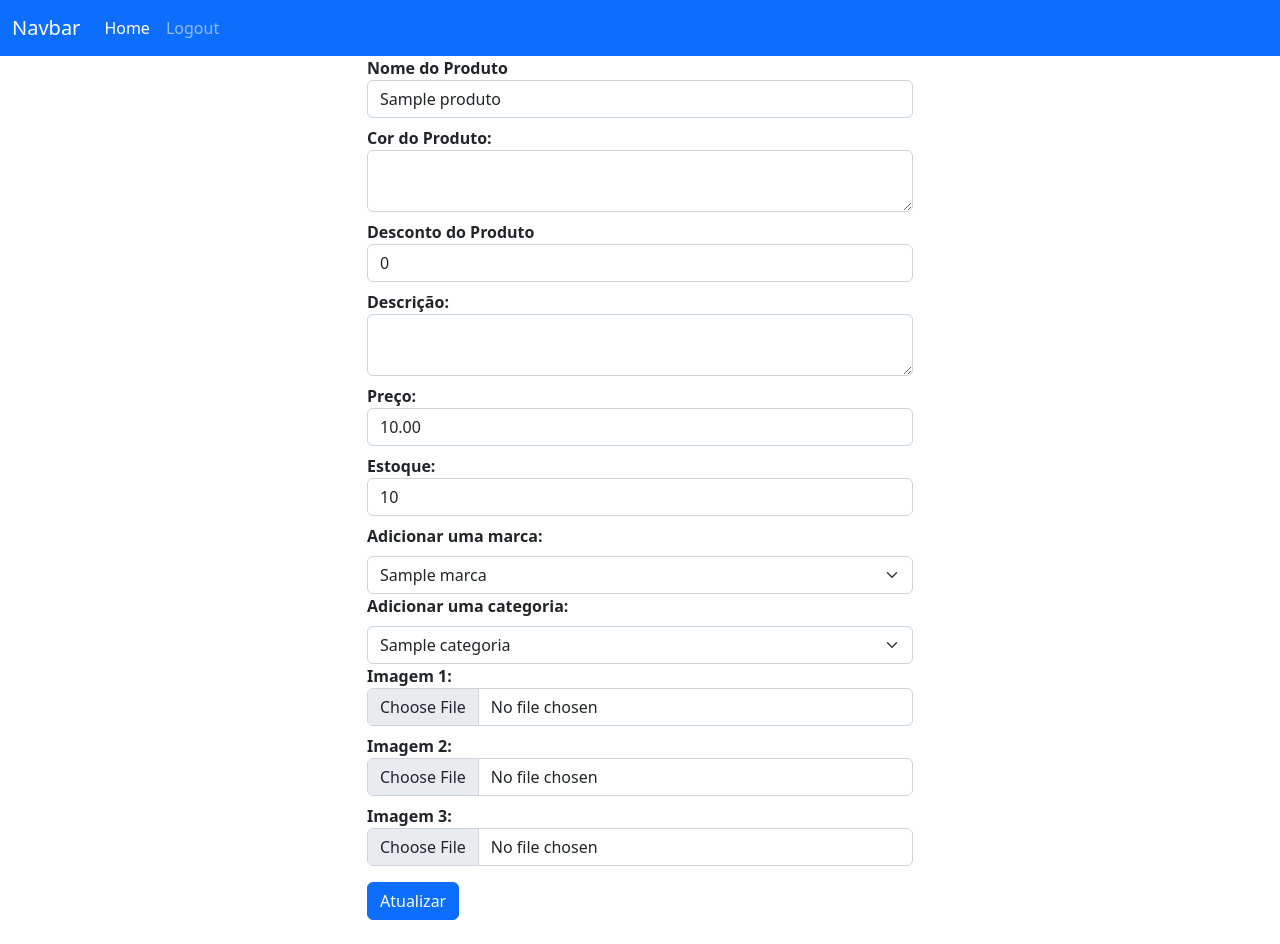
After one commit to MateusdiSousa/loja_python, a Flask app: page /edit/produto/1 in a window 1280 px wide. The commit adds this page. Run offline with Flask 3, Linux system fonts and the light colour scheme; the visitor is signed in with stand-in values (Sample User, id 1); tables that the repository leaves empty hold one stand-in row (values such as "Sample post"); parts of the project's set-up code (start-up, migrations or seed data) failed here and were passed over; some libraries are stand-ins or nearby versions.

Commit message:
feat: Crud do Produtos

```diff
--- a/loja/__init__.py
+++ b/loja/__init__.py
@@ -5,10 +5,11 @@ from flask_uploads import IMAGES, UploadSet, configure_uploads, patch_request_cl
 from flask_session import Session
 
 
-# create the extension
+#diretório onde será enviado as imagens do banco
 import os
-#diretório onde será enviado as imagens do banco
+
 basedir = os.path.abspath(os.path.dirname(__file__))
+
 # create the app
 app = Flask(__name__)
 # configure the SQLite database, relative to the app instance folder
--- a/loja/admin/forms.py
+++ b/loja/admin/forms.py
@@ -1,4 +1,6 @@
-from wtforms import Form, BooleanField, StringField, PasswordField, validators
+from wtforms import Form, BooleanField, StringField, PasswordField, validators, TextAreaField, IntegerField
+from flask_wtf.file import FileAllowed, FileField,FileRequired
+from loja import photos
 
 class RegistrationForm(Form):
     name = StringField('Nome Completo', [validators.Length(min=4, max=45)])
@@ -14,3 +16,15 @@ class RegistrationForm(Form):
 class LoginForm(Form):
         email = StringField("Email:", [validators.Length(min=6, max=35)])
         password = PasswordField("Senha", [validators.DataRequired()])
+
+class EditProduto(Form):
+    name = StringField('Nome do Produto', [validators.DataRequired()])
+    color = TextAreaField("Cor do Produto:", [validators.DataRequired()])
+    discount = IntegerField("Desconto do Produto",[validators.DataRequired()])
+    discription = TextAreaField('Descrição: ',[validators.DataRequired()])
+    price = IntegerField('Preço: ',[validators.DataRequired()])
+    stock = IntegerField('Estoque: ',[validators.DataRequired()])
+
+    image_1 = FileField('Imagem 1: ',validators=[FileRequired(),FileAllowed(['jpg', 'jpeg', 'png', 'gif','webp','svg', 'tiff', 'bmp', '.jfif'])])
+    image_2 = FileField('Imagem 2: ',validators=[FileAllowed(['jpg', 'jpeg', 'png', 'gif','webp','svg', 'tiff', 'bmp', '.jfif'])])
+    image_3 = FileField('Imagem 3: ',validators=[FileAllowed(['jpg', 'jpeg', 'png', 'gif','webp','svg', 'tiff', 'bmp', '.jfif'])])
--- a/loja/admin/rotas.py
+++ b/loja/admin/rotas.py
@@ -1,7 +1,7 @@
 from flask import render_template, request, url_for, redirect, flash, session
 from loja.produtos.models import Ad_produtos, Marca, Categoria
 from loja import app, db, photos
-from .forms import RegistrationForm, LoginForm
+from .forms import RegistrationForm, LoginForm, EditProduto
 from .models import user
 from loja import bcrypt
 import os, secrets
@@ -58,3 +58,40 @@ def delete_produto(id):
     db.session.delete(produto)
     db.session.commit()
     return redirect(url_for('admin'))
+
+@app.route('/edit/produto/<int:id>', methods = ['GET', 'POST'])
+def edit_produto(id):
+    if not session.get('email'):
+        flash("Realize o login para acessar a página",'primary')
+        return redirect(url_for('login'))
+
+    form = EditProduto(request.form)
+    marca = Marca.query.all()
+    categoria = Categoria.query.all()
+    #PEGANDO AS IMAGENS DO FORMS
+    img_1= request.files.get('image_1')
+    img_2= request.files.get('image_2')
+    img_3= request.files.get('image_3')
+    produto = Ad_produtos.query.filter_by(id = id).first()
+
+    if request.method == 'POST':
+        produto.name = form.name.data
+        produto.color = form.color.data
+        produto.discount = form.discount.data
+        produto.discription = form.discription.data
+        produto.price = form.price.data
+        produto.stock = form.stock.data
+
+        #Mandando as imagens do forms para o banco de dados, e para a 'images' do servidor
+        produto.img_1 = photos.save(img_1, name= secrets.token_hex(10)+'.')
+        if img_2:
+            produto.img_2 = photos.save(img_2, name= secrets.token_hex(10)+'.')
+        if img_3:
+            produto.img_3 = photos.save(img_3, name= secrets.token_hex(10)+'.')
+
+        produto.marca_id = request.form.get('marca')
+        produto.categoria_id = request.form.get('categoria')
+
+        db.session.commit()
+        return redirect(url_for("admin"))
+    return render_template('admin/edit.html',produto = produto, form = form, marcas = marca, categorias = categoria, title = 'Edição de Produto')
--- /dev/null
+++ b/loja/templates/admin/edit.html
@@ -0,0 +1,44 @@
+{% extends 'base.html' %}
+
+{% block conteudo %}
+{% from "formulario.html" import render_field %}
+<div class="container">
+  <div class="row">
+    <div class="col-md-3"></div>
+    <div class="col-md-6">
+      <form method='POST' enctype="multipart/form-data">
+        <dl>
+          {{ render_field(form.name, value = produto.name, class = 'form-control') }}
+          {{ render_field(form.color, value = produto.color, class = 'form-control') }}
+          {{ render_field(form.discount, value = produto.discount, class = 'form-control') }}
+          {{ render_field(form.discription, value = produto.discription, class = 'form-control') }}
+          {{ render_field(form.price, value = produto.price, class = 'form-control') }}
+          {{ render_field(form.stock, value = produto.stock, class = 'form-control') }}
+
+          <label style="font-weight: bold;" class="form-label " for="marca">Adicionar uma marca:</label>
+          <select name="marca" id="marca" class="form-select" required>
+              {% for marca in marcas %}
+                  <option value="{{marca.id}}">{{marca.name}}</option>
+              {% endfor %}
+
+          </select>
+
+          <label style="font-weight: bold;" class="form-label " for="categoria">Adicionar uma categoria:</label>
+          <select name="categoria" id="categoria" class="form-select" required>
+              {% for categoria in categorias %}
+                  <option value="{{categoria.id}}">{{categoria.name}}</option>
+              {% endfor %}
+
+          </select>
+
+          {{ render_field(form.image_1,value = img_1, class = 'form-control') }}
+          {{ render_field(form.image_2,value = img_2, class = 'form-control') }}
+          {{ render_field(form.image_3,value = img_3, class = 'form-control') }}
+
+        </dl>
+        <p><input class="btn btn-primary" type=submit value=Atualizar>
+      </form>
+    </div>
+  </div>
+</div>
+{% endblock conteudo %}
--- a/loja/templates/admin/index.html
+++ b/loja/templates/admin/index.html
@@ -24,7 +24,7 @@
                     <td>{{produto.discount}}</td>
                     <td>{{produto.marca.name}}</td>
                     <td><img style="width: 100px; height: 100px;" src="{{url_for('static', filename ='images/'+ produto.img_1)}}" alt=""></td>
-                    <td><a href="">Editar</a></td>
+                    <td><a href="{{url_for('edit_produto', id = produto.id)}}">Editar</a></td>
                     <td><a href="{{url_for('delete_produto', id = produto.id)}}">Delete</a></td>
 
                 </tr>
```
Also changed, not shown: loja/static/images/134033a3376547dba7da.jpg (added), loja/static/images/2f63db98b72a52f3270d.jpg (added), loja/static/images/334061cd179db75d17b3.jpg (added), loja/static/images/3f80fbad9bc0390cb91c.jpg (added), loja/static/images/4e9247573a54efdc4e54.jpg (added), loja/static/images/62b59fc034afa84ffcdf.jpg (added), loja/static/images/80ea87420a53595b4e3b.jpg (added), loja/static/images/a25f8561f7ecb1aa6eda.jpg (added), loja/static/images/a34dfc83db28d4ddb022.jpg (added), loja/static/images/a54983f14583af5c460f.jpg (added), loja/static/images/aa81aab7d3130d7899e7.jpg (added), loja/static/images/ca2a25e7540d46f58dcf.jpg (added), loja/static/images/dc9e9c9bc53724b7bffc.jpg (added), 2 other files.
